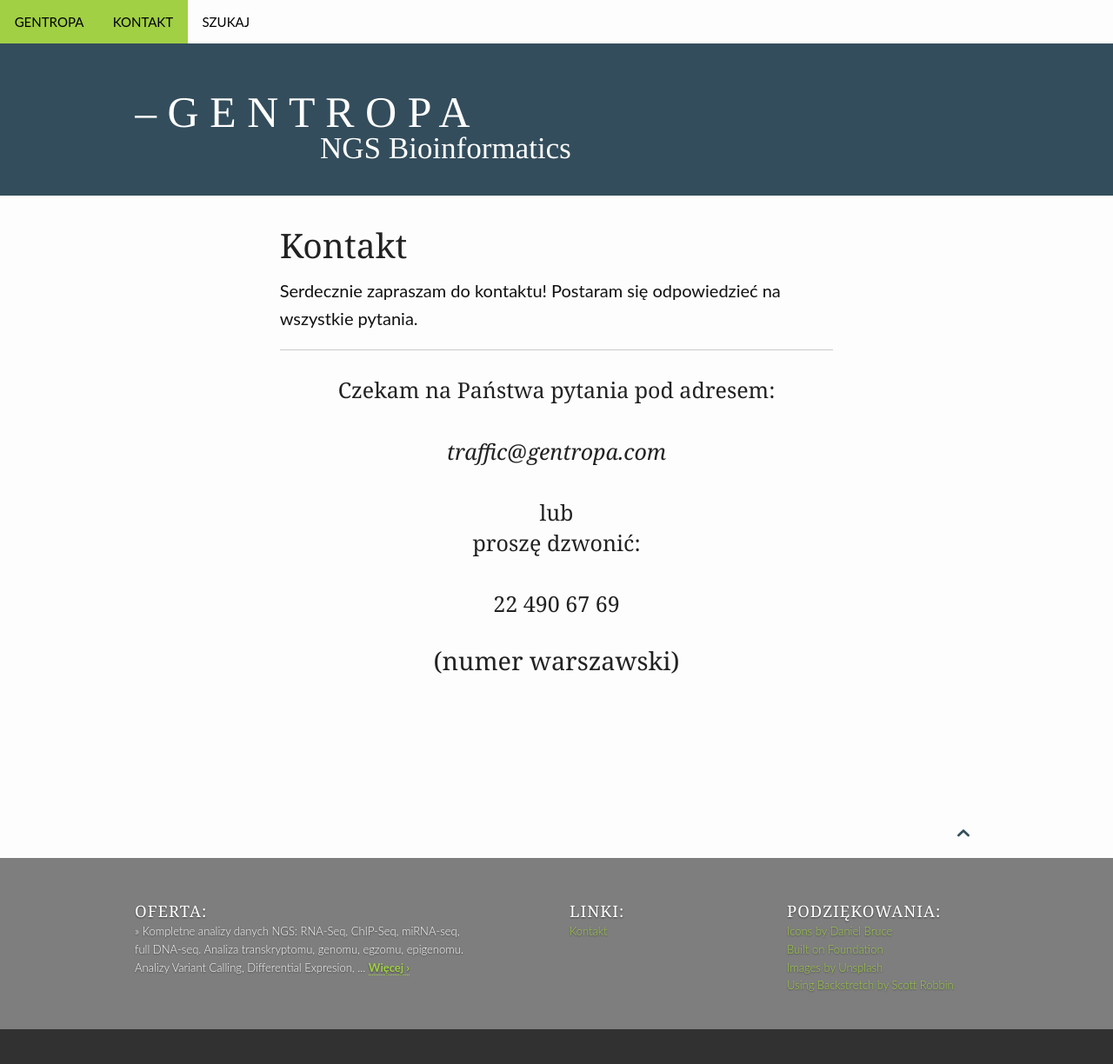
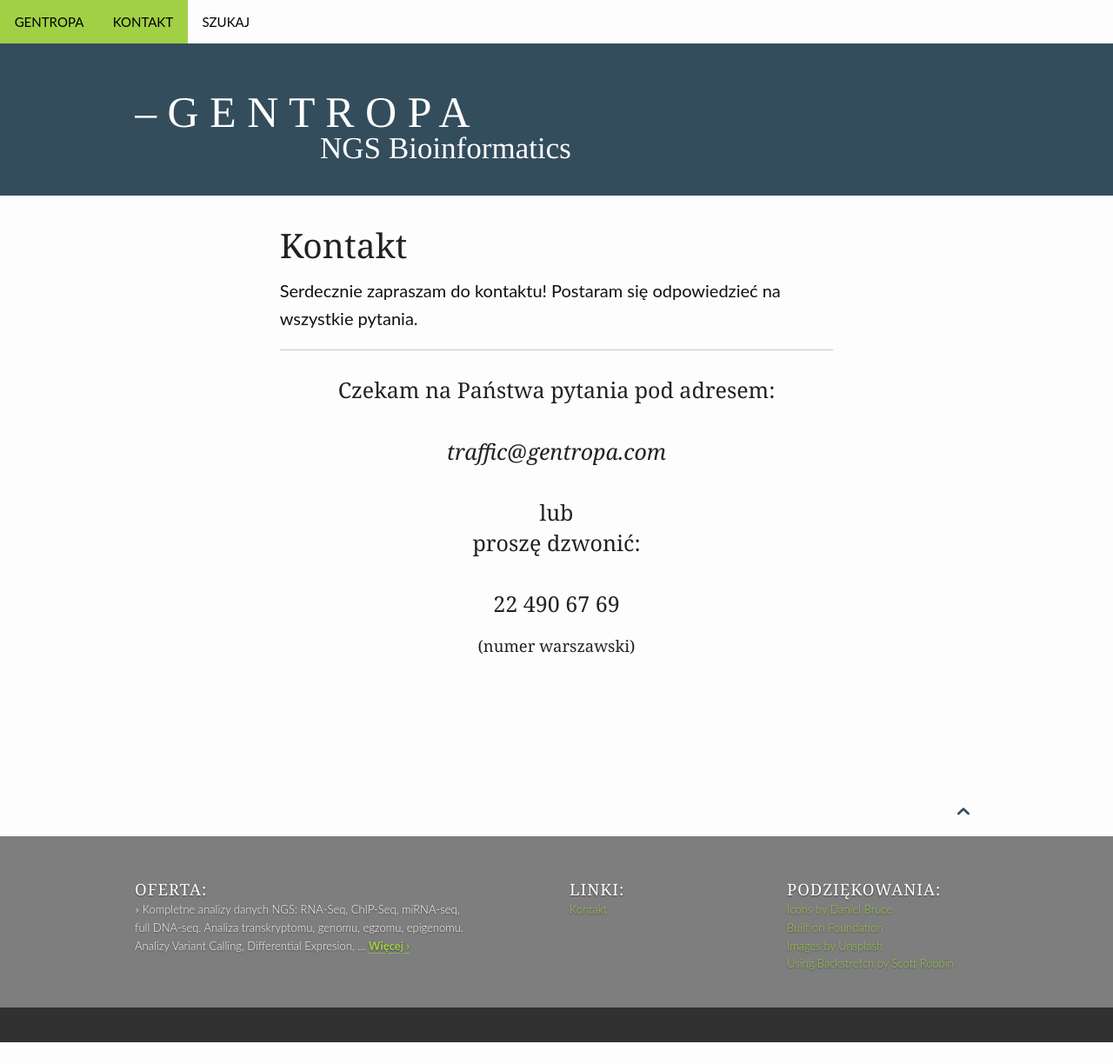
Before and after one commit to gentropa/gentropa.github.io, a Jekyll site: the page built from pages/contact.md, in a window 1280 px wide. Shown: the whole page at 87% size. Built offline with Jekyll 4.4.1, drawn with Linux system fonts in a browser that asks for light colours; after the commit the page ends 1199 px from its top, so only the background shows below that.

Commit message:
Po urlopie

```diff
--- a/pages/contact.md
+++ b/pages/contact.md
@@ -15,5 +15,5 @@ Czekam na Państwa pytania pod adresem:<br><br>
 lub<br>
 proszę dzwonić:<br><br>
 22 490 67 69<br>
-<h5>(numer warszawski)</h5>
-</center>
+</center></h3>
+<h5><center>(numer warszawski)</center></h5>
```
